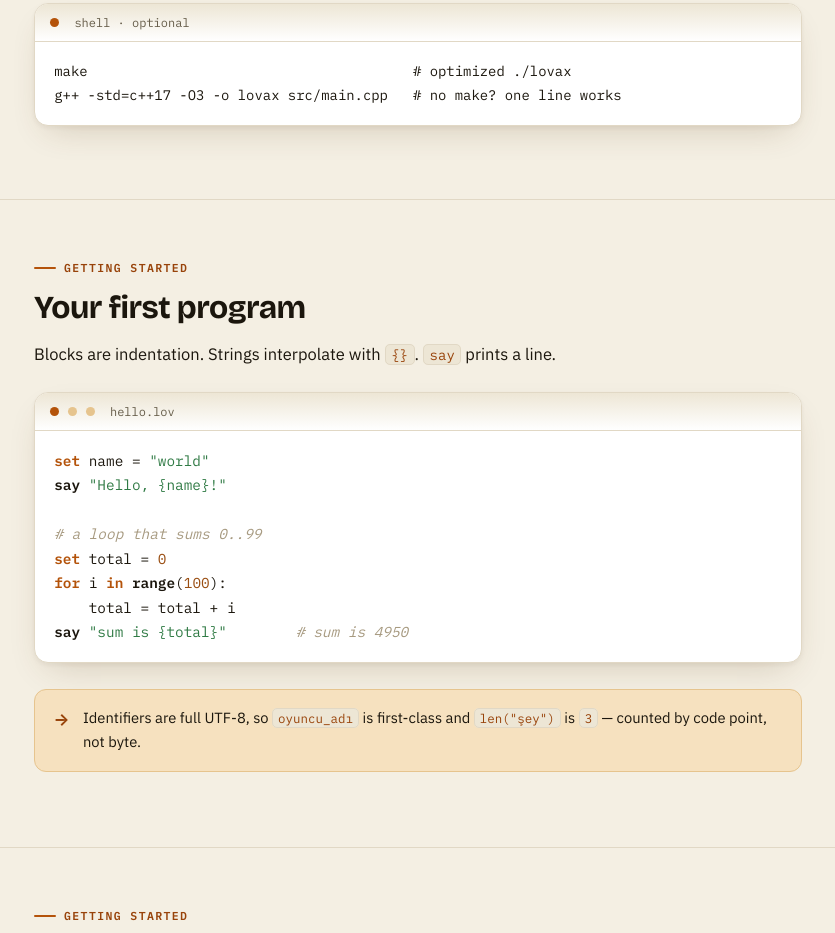
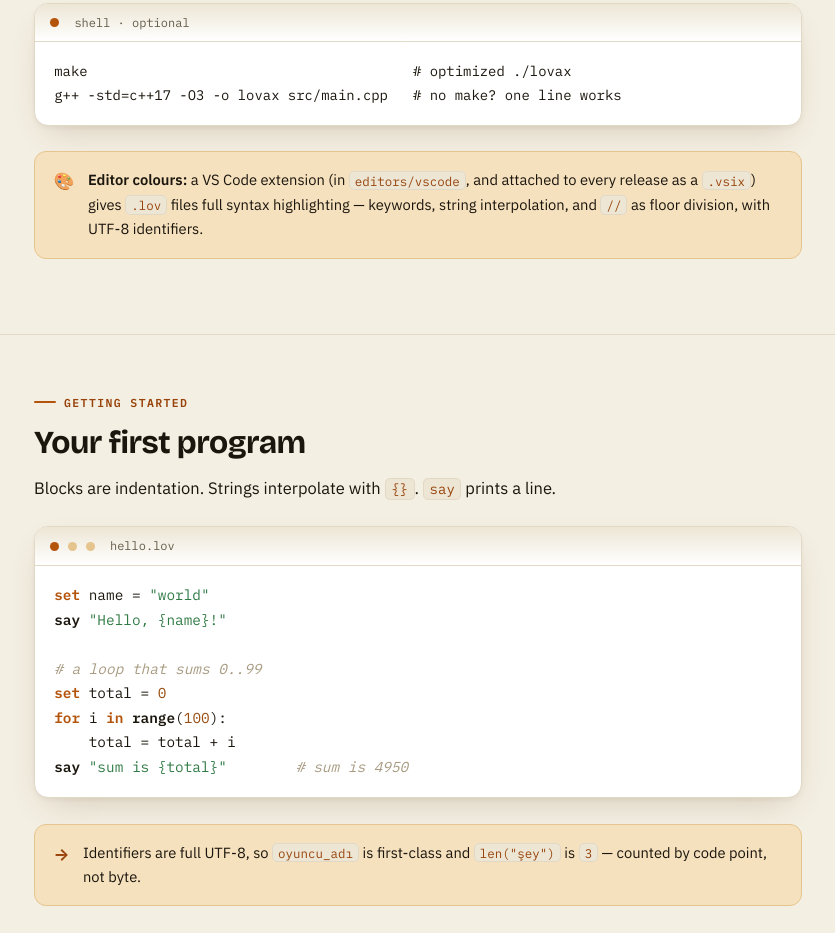
Before and after one commit to uixova/lovax, a plain HTML site: page docs/index.html in a window 1280 px wide. Shown: the part 1779-2712 px from the top of the page, without its empty margins (361-1196 px from the left). Drawn offline with nearby package versions, Linux system fonts and the light colour scheme.

Commit message:
docs: note the VS Code extension in the install section (EN/TR)

```diff
--- a/docs/index.html
+++ b/docs/index.html
@@ -318,6 +318,9 @@ lovax update           # self-update to the newest release</pre></div>
       <div class="code plain"><div class="bar"><span class="dot"></span><span class="fn">shell · optional</span></div>
 <pre>make                                       # optimized ./lovax
 g++ -std=c++17 -O3 -o lovax src/main.cpp   # no make? one line works</pre></div>
+
+      <div class="note"><span class="ic">🎨</span><p><span class="lang-en"><strong>Editor colours:</strong> a VS Code extension (in <code>editors/vscode</code>, and attached to every release as a <code>.vsix</code>) gives <code>.lov</code> files full syntax highlighting — keywords, string interpolation, and <code>//</code> as floor division, with UTF-8 identifiers.</span>
+      <span class="lang-tr"><strong>Editör renkleri:</strong> bir VS Code eklentisi (<code>editors/vscode</code> içinde, her sürüme <code>.vsix</code> olarak eklenir) <code>.lov</code> dosyalarına tam sözdizimi renklendirmesi verir — anahtar kelimeler, string interpolasyonu ve taban bölmesi olarak <code>//</code>, UTF-8 tanımlayıcılarla.</span></p></div>
     </div></section>
 
     <!-- HELLO -->
```
